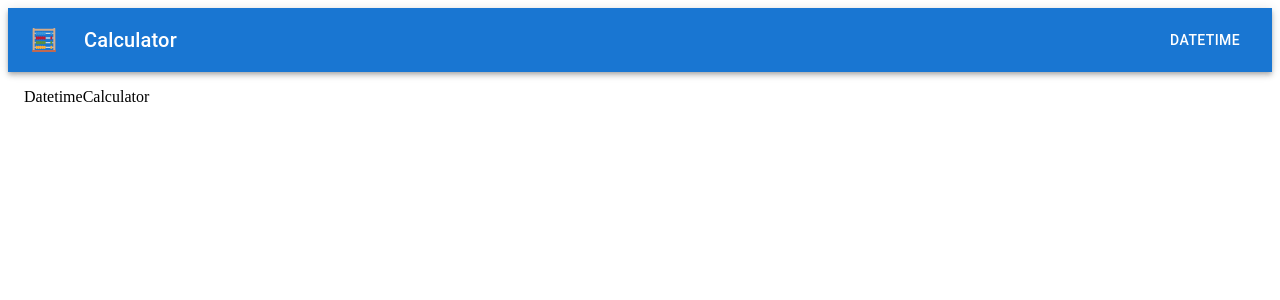
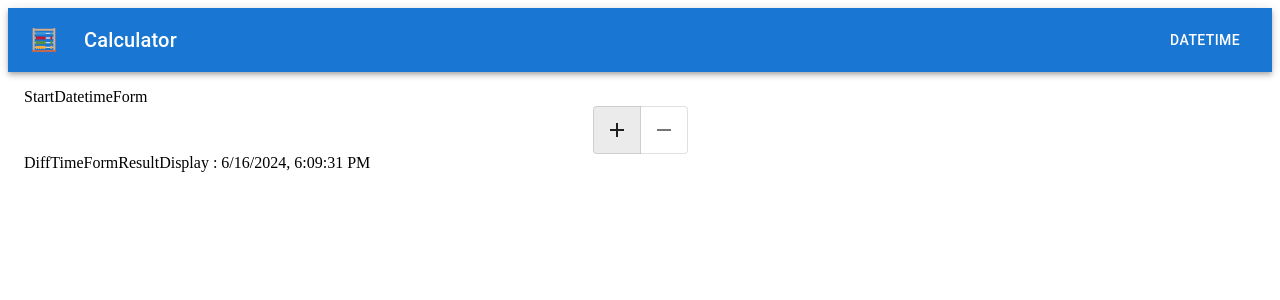
Before and after one commit to fzed51/calculator, a React (Vite) app: page /datetime in a window 1280 px wide. Shown: the top 300 px of the page. Built offline with nearby package versions, Linux system fonts and the light colour scheme.

Commit message:
update OperatorForm

```diff
--- a/src/components/datetime-calculator/index.tsx
+++ b/src/components/datetime-calculator/index.tsx
@@ -20,7 +20,7 @@ export function DatetimeCalculator() {
 
     return <Stack>
         <StartDatetimeForm />
-        <OperatorForm />
+        <OperatorForm value={operator} onChange={setOperator} />
         <DiffTimeForm />
         <ResultDisplay result={result} />
     </Stack>
--- a/src/components/datetime-calculator/operator-form.tsx
+++ b/src/components/datetime-calculator/operator-form.tsx
@@ -1,9 +1,44 @@
-import React, { FC } from "react";
+import { Box, Stack, ToggleButton, ToggleButtonGroup } from "@mui/material";
+import AddIcon from '@mui/icons-material/Add';
+import RemoveIcon from '@mui/icons-material/Remove';
+import { useState } from "react";
+import { Operator } from "./types";
+export interface OperatorFormProps {
+    value: Operator;
+    onChange: (o: Operator) => void;
+}
 
-export interface OperatorFormProps { }
+export function OperatorForm({ value, onChange }: OperatorFormProps) {
 
-export const OperatorForm: FC<OperatorFormProps> = ({ }) => {
-    return <>OperatorForm</>;
+    const handleChange = (
+        _: React.MouseEvent<HTMLElement>,
+        operator: string,
+    ) => {
+        if (["-", "+"].includes(operator)) {
+            onChange(operator as Operator);
+        }
+    };
+
+    const control = {
+        value,
+        onChange: handleChange,
+        exclusive: true,
+    };
+
+    return (
+        <Box alignItems="center">
+            <Stack spacing={2} alignItems="center">
+                <ToggleButtonGroup {...control}>
+                    <ToggleButton value="+" key="add">
+                        <AddIcon />
+                    </ToggleButton>,
+                    <ToggleButton value="-" key="remove">
+                        <RemoveIcon />
+                    </ToggleButton>,
+                </ToggleButtonGroup>
+            </Stack>
+        </Box>
+    );
 };
 
 export default OperatorForm;
--- a/src/pages/root/datetimeCalc/index.tsx
+++ b/src/pages/root/datetimeCalc/index.tsx
@@ -1,5 +1,7 @@
+import { DatetimeCalculator } from "../../../components/datetime-calculator";
+
 export function DatetimeCalcPage() {
-  return <>DatetimeCalculator</>;
+  return <DatetimeCalculator/>;
 };
 
 export default DatetimeCalcPage;
```
